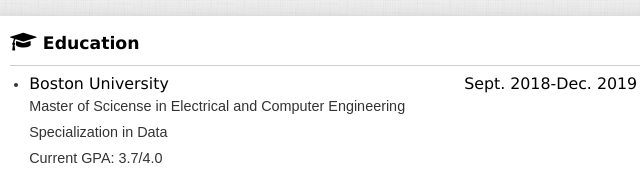
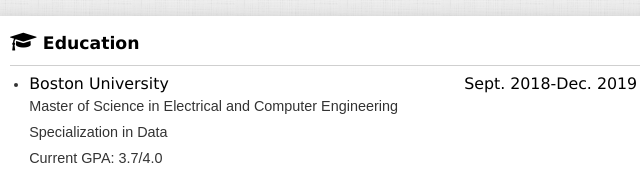
Before and after one commit to scottlx/github_page_XunLin, a plain HTML site: page index.html in a window 1280 px wide. Shown: the top 185 px of the page, 486-1126 px from the left. Drawn offline with Linux system fonts and the light colour scheme.

Commit message:
correct a typo

```diff
--- a/index.html
+++ b/index.html
@@ -155,7 +155,7 @@
                             <span>Boston University</span>
                             <time>Sept. 2018-Dec. 2019</time>
                         </h3>
-                        <p>Master of Scicense in Electrical and Computer Engineering</p>
+                        <p>Master of Science in Electrical and Computer Engineering</p>
                         <p>Specialization in Data</p>
                         <p>Current GPA: 3.7/4.0</p>
                     </li>
```
